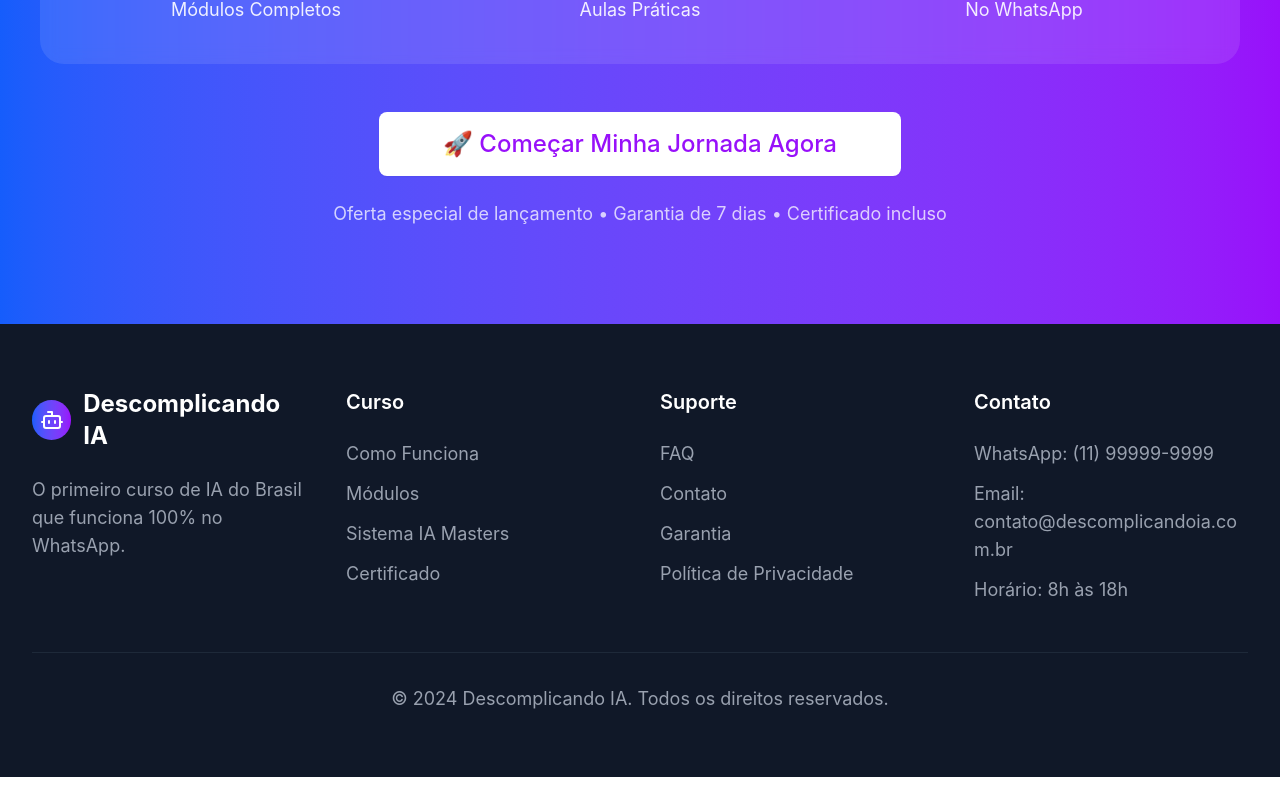
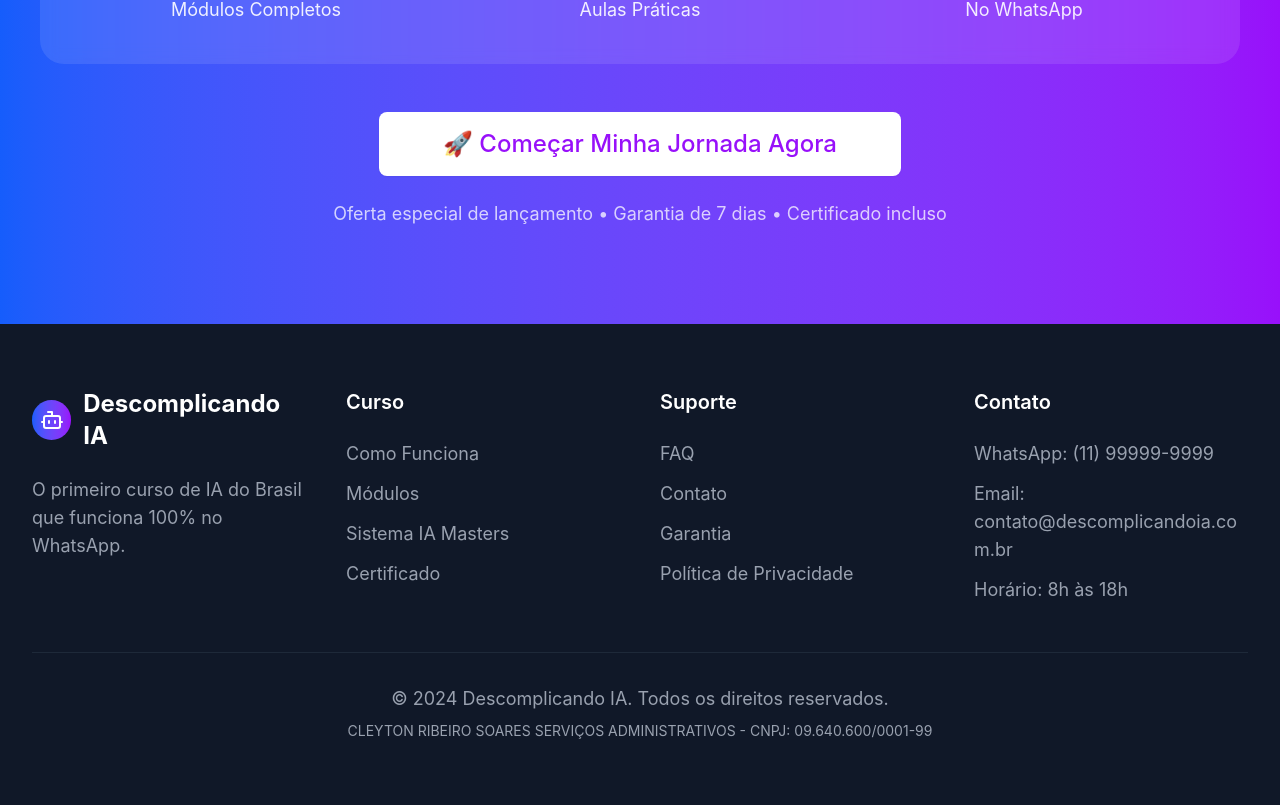
Before and after one commit to cleytonrsoares/cursodescomplicandoia.com.br, a React (Vite) app: page / in a window 1280 px wide. Shown: the part 9039-9844 px from the top of the page. Before the commit the page ends 9816 px from the top, so only its background shows below. Built offline with nearby package versions, Linux system fonts and the light colour scheme.

Commit message:
Update App.jsx com CNPJ e Razao Social

```diff
--- a/src/App.jsx
+++ b/src/App.jsx
@@ -657,6 +657,8 @@ function App() {
 
           <div className="border-t border-gray-800 mt-12 pt-8 text-center text-gray-400 text-lg">
             <p>&copy; 2024 Descomplicando IA. Todos os direitos reservados.</p>
+<p className="text-sm mt-2">CLEYTON RIBEIRO SOARES SERVIÇOS ADMINISTRATIVOS - CNPJ: 09.640.600/0001-99</p>
+
           </div>
         </div>
       </footer>
```
